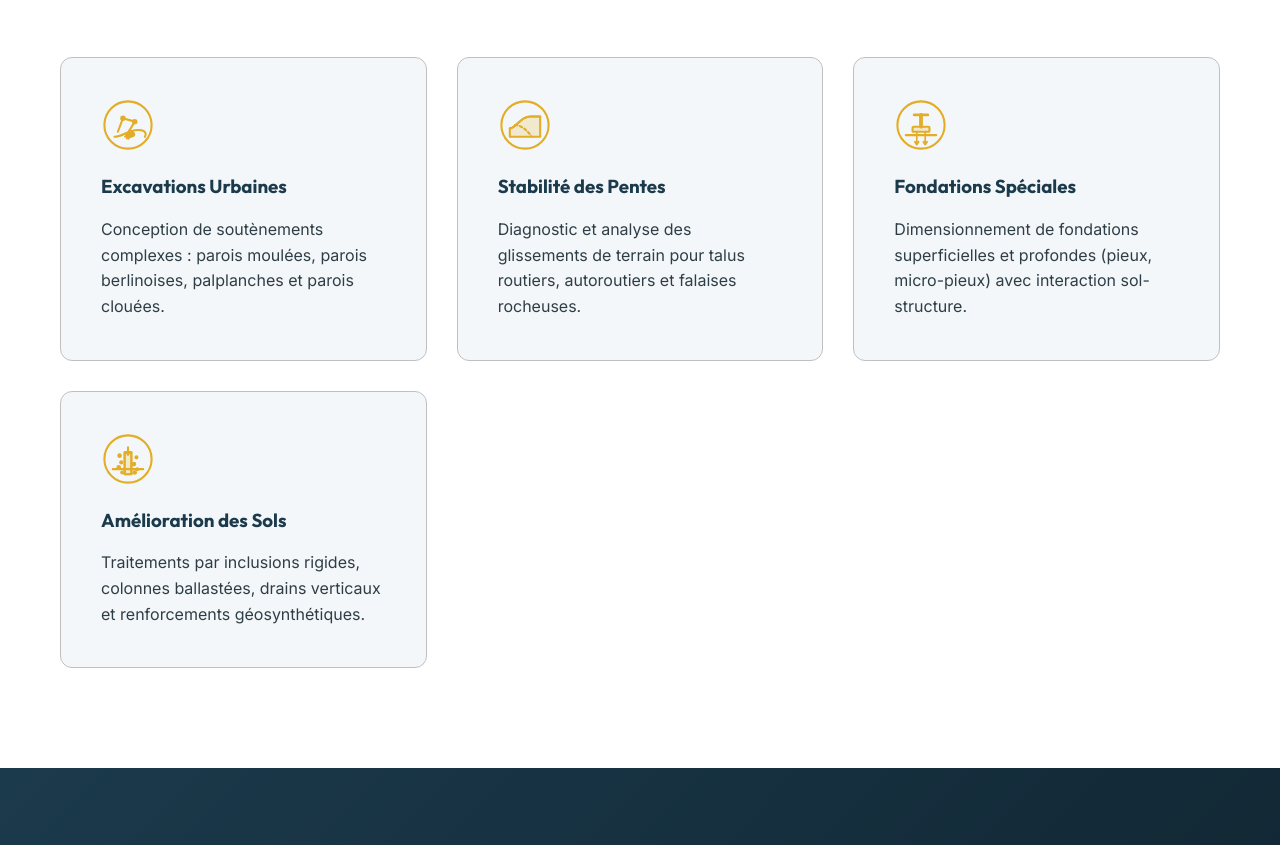
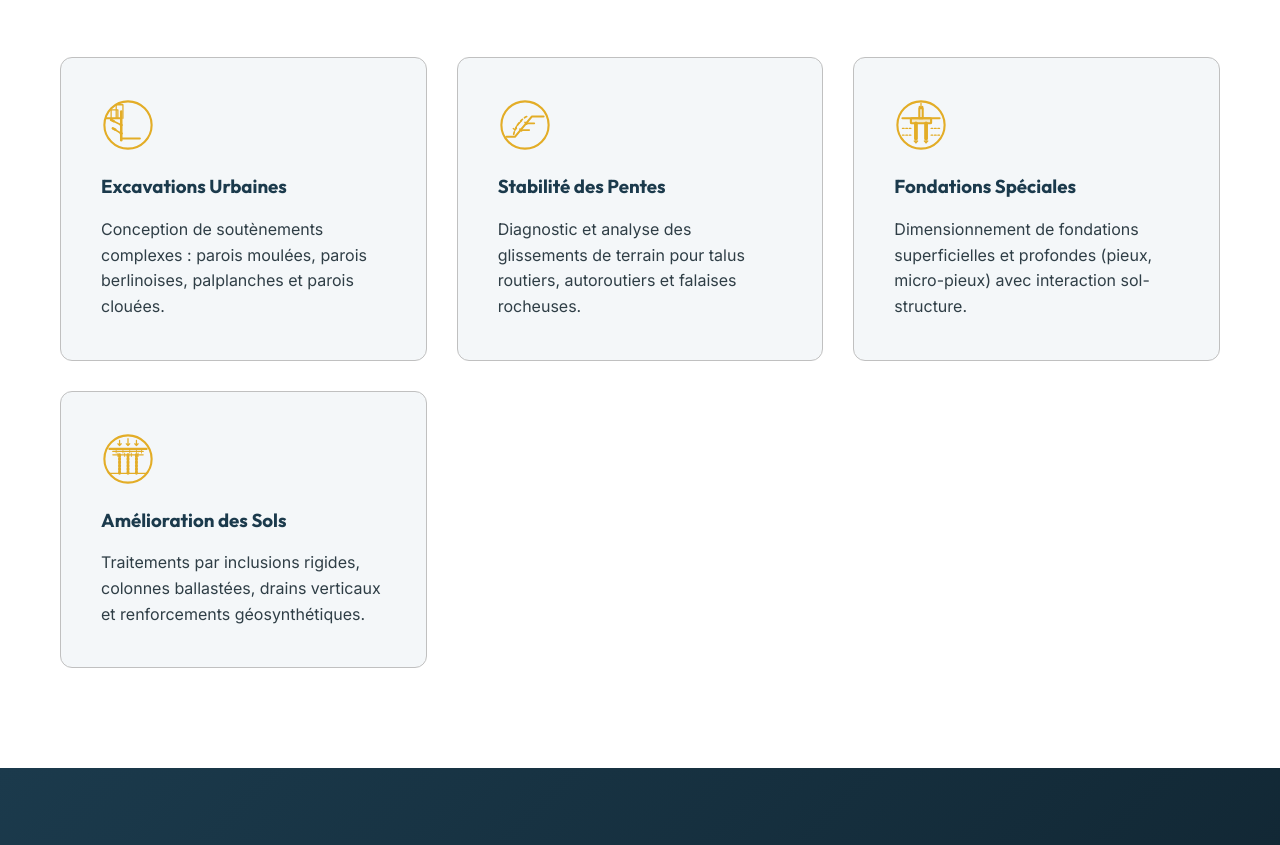
Before and after one commit to babycreativ-web/geosafe, a plain HTML site: page index.html in a window 1280 px wide. Shown: the part 1033-1878 px from the top of the page. Drawn offline with nearby package versions, Linux system fonts and the light colour scheme.

Commit message:
style: redesign expertise icons to match specifications

```diff
--- a/index.html
+++ b/index.html
@@ -72,12 +72,21 @@
                     <div class="service-icon">
                         <svg xmlns="http://www.w3.org/2000/svg" viewBox="0 0 64 64" width="54" height="54" fill="none" stroke="currentColor" stroke-width="2.5" stroke-linecap="round" stroke-linejoin="round">
                             <circle cx="32" cy="32" r="28" />
-                            <path d="M16 46c10 0 15-8 28-8s8 8 8 8" />
-                            <path d="M20 40l6-16 14 4-6 10" />
-                            <circle cx="26" cy="24" r="2" fill="currentColor" />
-                            <circle cx="40" cy="28" r="2" fill="currentColor" />
-                            <path d="M34 38l-4 6a2 2 0 0 0 2 3l6-2a2 2 0 0 0 1-3l-5-4z" fill="currentColor" />
-                            <path d="M30 44l-2 2 M32 46l-2 2 M34 47l-2 2" stroke-width="1.5" />
+                            <!-- Building Silhouettes (Urban Context) -->
+                            <path d="M12 24V14h8v10" stroke-width="1.5" />
+                            <path d="M18 24V8h8v16" stroke-width="1.5" />
+                            <!-- Ground Lines -->
+                            <path d="M6 24h18" />
+                            <path d="M24 48h22" />
+                            <!-- Retaining Wall (Soldier Pile/Paroi) -->
+                            <path d="M24 16v34" stroke-width="3" />
+                            <!-- Tieback Anchors (Tirants d'ancrage) -->
+                            <path d="M24 32L12 26" stroke-width="2" />
+                            <path d="M24 42L14 36" stroke-width="2" />
+                            <!-- Anchor Plates on the wall -->
+                            <path d="M23 32h2 M23 42h2" stroke-width="2" />
+                            <!-- Grout Bulbs (Bulbes d'ancrage) -->
+                            <path d="M15 27.5l-3-1.5 M17 37.5l-3-1.5" stroke-width="3" />
                         </svg>
                     </div>
                     <h3>Excavations Urbaines</h3>
@@ -87,9 +96,18 @@
                     <div class="service-icon">
                         <svg xmlns="http://www.w3.org/2000/svg" viewBox="0 0 64 64" width="54" height="54" fill="none" stroke="currentColor" stroke-width="2.5" stroke-linecap="round" stroke-linejoin="round">
                             <circle cx="32" cy="32" r="28" />
-                            <path d="M14 36c8 0 12-14 24-14h12v24H14z" fill="currentColor" fill-opacity="0.2" />
-                            <path d="M14 36c8 0 12-14 24-14h12" />
-                            <path d="M20 32c8 0 16 8 20 14" stroke-dasharray="3 3" />
+                            <!-- Slope Profile (Terrain) -->
+                            <path d="M10 46h10l20-24h14" />
+                            <!-- Failure Plane (Slip Circle Arc) -->
+                            <path d="M34 22 C26 26 20 34 18 46" stroke-dasharray="3 3" stroke-width="2" />
+                            <!-- Displacement Vector (Arrow showing slide) -->
+                            <path d="M28 27 Q22 32 20 38" stroke-width="1.5" />
+                            <path d="M18 36l2 2 2-2" stroke-width="1.5" />
+                            <!-- Stabilization Nails (Ancrages) crossing slip circle -->
+                            <path d="M33 30h10" stroke-width="2" />
+                            <path d="M27 38h10" stroke-width="2" />
+                            <!-- Nail Plates (perpendicular to slope) -->
+                            <path d="M32 29l2 2 M26 37l2 2" stroke-width="2" />
                         </svg>
                     </div>
                     <h3>Stabilité des Pentes</h3>
@@ -99,12 +117,23 @@
                     <div class="service-icon">
                         <svg xmlns="http://www.w3.org/2000/svg" viewBox="0 0 64 64" width="54" height="54" fill="none" stroke="currentColor" stroke-width="2.5" stroke-linecap="round" stroke-linejoin="round">
                             <circle cx="32" cy="32" r="28" />
-                            <path d="M14 44h36" />
-                            <path d="M32 20v14" stroke-width="4.5" />
-                            <path d="M24 20h16" stroke-width="3.5" />
-                            <rect x="22" y="34" width="20" height="6" rx="1" fill="currentColor" fill-opacity="0.2" />
-                            <path d="M27 40v12 M37 40v12" stroke-width="2" />
-                            <path d="M25 52l2 3 2-3 M35 52l2 3 2-3" />
+                            <!-- Ground Line -->
+                            <path d="M10 24h44" />
+                            <!-- Superstructure Column -->
+                            <path d="M30 12h4v12h-4z" />
+                            <!-- Downward load vector -->
+                            <path d="M32 6v6 M30 10l2 2 2-2" stroke-width="1.5" />
+                            <!-- Pile Cap (Semelle / Radier) -->
+                            <rect x="20" y="24" width="24" height="6" rx="1" fill="currentColor" fill-opacity="0.2" />
+                            <!-- Deep Piles (Pieux) -->
+                            <path d="M26 30v18" stroke-width="4.5" />
+                            <path d="M38 30v18" stroke-width="4.5" />
+                            <!-- Soil Layers (Stratification) -->
+                            <path d="M10 36h10 M44 36h10" stroke-width="1.5" stroke-dasharray="2 2" />
+                            <path d="M10 44h10 M44 44h10" stroke-width="1.5" stroke-dasharray="2 2" />
+                            <!-- Bearing / Reaction Force Vectors at the bottom -->
+                            <path d="M26 53v-5 M38 53v-5" stroke-width="1.5" />
+                            <path d="M24 51l2 2 2-2 M36 51l2 2 2-2" stroke-width="1.5" />
                         </svg>
                     </div>
                     <h3>Fondations Spéciales</h3>
@@ -114,22 +143,28 @@
                     <div class="service-icon">
                         <svg xmlns="http://www.w3.org/2000/svg" viewBox="0 0 64 64" width="54" height="54" fill="none" stroke="currentColor" stroke-width="2.5" stroke-linecap="round" stroke-linejoin="round">
                             <circle cx="32" cy="32" r="28" />
-                            <path d="M14 44h36" />
-                            <rect x="28" y="24" width="8" height="26" fill="currentColor" fill-opacity="0.2" />
-                            <path d="M28 24h8v26h-8z" stroke-dasharray="2 2" />
-                            <circle cx="22" cy="28" r="1.5" fill="currentColor" />
-                            <circle cx="24" cy="36" r="1.2" fill="currentColor" />
-                            <circle cx="21" cy="42" r="1.5" fill="currentColor" />
-                            <circle cx="25" cy="48" r="1" fill="currentColor" />
-                            <circle cx="42" cy="30" r="1.2" fill="currentColor" />
-                            <circle cx="39" cy="38" r="1.5" fill="currentColor" />
-                            <circle cx="43" cy="44" r="1" fill="currentColor" />
-                            <circle cx="40" cy="48" r="1.5" fill="currentColor" />
-                            <path d="M32 18v8 M30 24l2 3 2-3" />
+                            <!-- Ground Level -->
+                            <path d="M10 20h44" />
+                            <!-- Compaction Force Vectors (Downward Arrows) -->
+                            <path d="M22 10v6 M22 16l-2-2 M22 16l2-2" stroke-width="1.5" />
+                            <path d="M32 8v8 M32 16l-2-2 M32 16l2-2" stroke-width="1.5" />
+                            <path d="M42 10v6 M42 16l-2-2 M42 16l2-2" stroke-width="1.5" />
+                            <!-- Geosynthetic Reinforcement Layers (Géogrilles) -->
+                            <path d="M14 23h36 M14 27h36" stroke-width="1.5" />
+                            <!-- Geogrid Cross-ribs -->
+                            <path d="M18 21v4 M26 21v4 M34 21v4 M42 21v4 M48 21v4" stroke-width="1" />
+                            <path d="M20 25v4 M28 25v4 M36 25v4 M44 25v4" stroke-width="1" />
+                            <!-- Rigid Inclusions / Stone Columns -->
+                            <path d="M22 27v22" stroke-width="3.5" stroke-dasharray="2 2" />
+                            <path d="M32 27v22" stroke-width="3.5" stroke-dasharray="2 2" />
+                            <path d="M42 27v22" stroke-width="3.5" stroke-dasharray="2 2" />
+                            <!-- Bedrock / Stable stratum -->
+                            <path d="M10 49h44" stroke-width="1.5" />
                         </svg>
                     </div>
                     <h3>Amélioration des Sols</h3>
                     <p>Traitements par inclusions rigides, colonnes ballastées, drains verticaux et renforcements géosynthétiques.</p>
+                </div>
             </div>
         </div>
     </section>
```
Also changed, not shown: expertises.html (+61 -21 lines).
